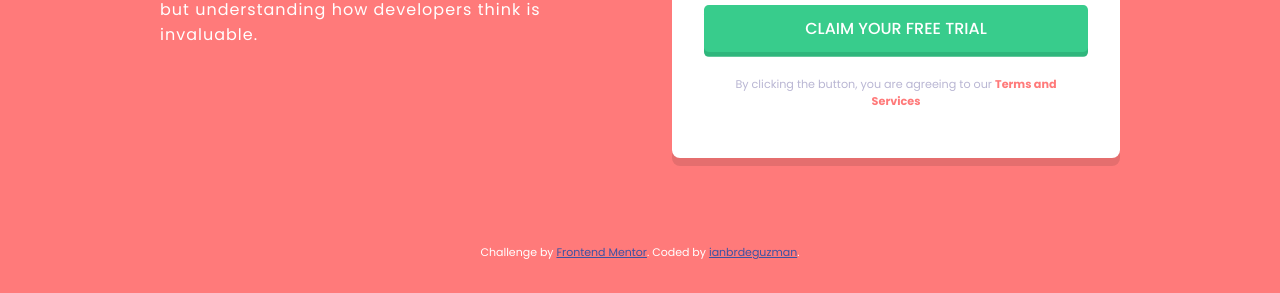
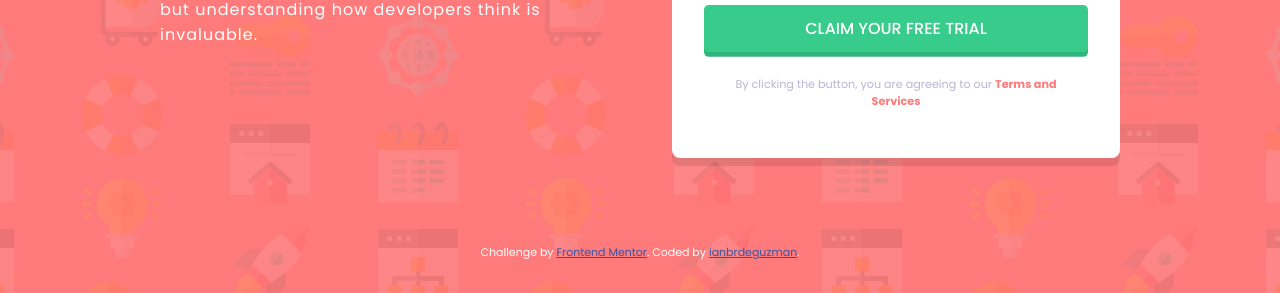
Before and after one commit to ianbrdeguzman/intro-component-with-signup-form, a plain HTML site: page index.html in a window 1280 px wide. Shown: the part 507-800 px from the top of the page. Drawn offline with Linux system fonts and the light colour scheme.

Commit message:
added background img

```diff
--- a/style.css
+++ b/style.css
@@ -16,6 +16,9 @@ body {
     flex-direction: column;
     justify-content: center;
     align-items: center;
+    background-image: url(./images/bg-intro-mobile.png);
+    background-position: center;
+    background-repeat: no-repeat;
 }
 header {
     width: 90vw;
@@ -139,6 +142,7 @@ main form p span {
         flex-direction: row;
         align-items: center;
         padding: 0 10rem;
+        background-image: url(./images/bg-intro-desktop.png);
     }
     header {
         text-align: left;
```
